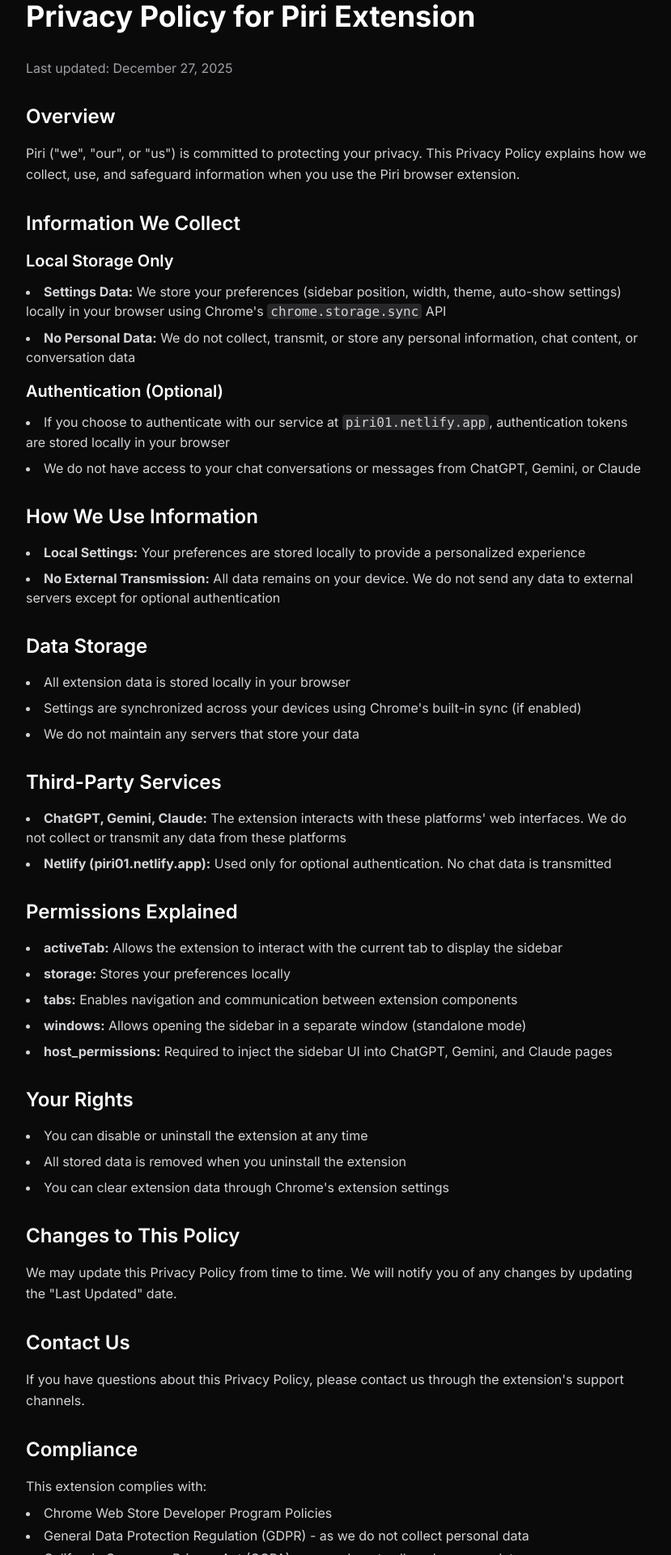
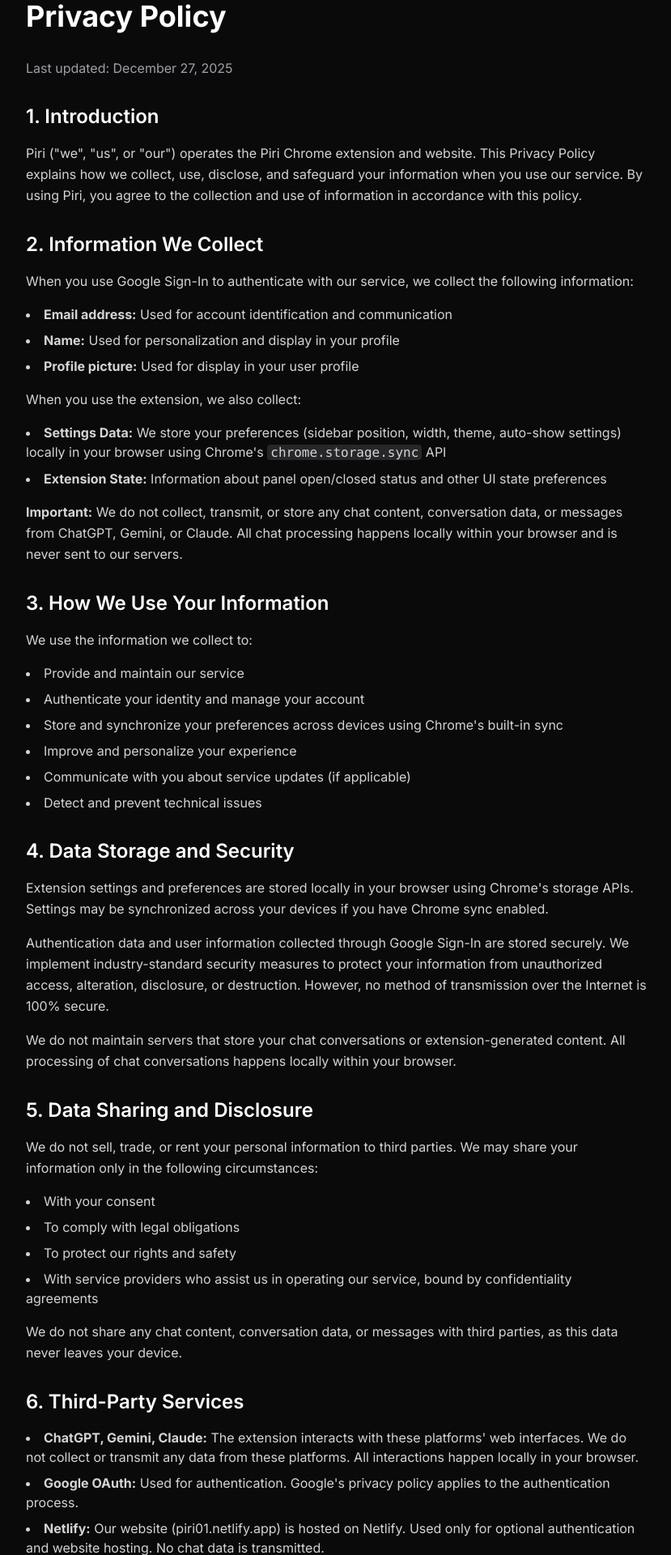
Before and after one commit to vishesh9131/piri-site, a Next.js app: page /privacy in a window 1280 px wide. Shown: the part 80-2000 px from the top of the page at 81% size, without its empty margins (224-1053 px from the left). Built offline with nearby package versions, Linux system fonts and the light colour scheme.

Commit message:
update privacy policy to match competitor structure with detailed sections

```diff
--- a/src/app/privacy/page.tsx
+++ b/src/app/privacy/page.tsx
@@ -4,66 +4,102 @@ export default function PrivacyPolicy() {
   return (
     <div className="min-h-screen bg-[#0a0a0a] text-white py-20 px-6">
       <div className="max-w-3xl mx-auto">
-        <h1 className="text-4xl font-bold mb-8">Privacy Policy for Piri Extension</h1>
+        <h1 className="text-4xl font-bold mb-8">Privacy Policy</h1>
         <p className="text-zinc-400 mb-8">Last updated: December 27, 2025</p>
 
         <section className="mb-8">
-          <h2 className="text-2xl font-semibold mb-4">Overview</h2>
+          <h2 className="text-2xl font-semibold mb-4">1. Introduction</h2>
           <p className="text-zinc-300 leading-relaxed">
-            Piri ("we", "our", or "us") is committed to protecting your privacy. This Privacy Policy explains how we collect, use, and safeguard information when you use the Piri browser extension.
+            Piri ("we", "us", or "our") operates the Piri Chrome extension and website. This Privacy Policy explains how we collect, use, disclose, and safeguard your information when you use our service. By using Piri, you agree to the collection and use of information in accordance with this policy.
           </p>
         </section>
 
         <section className="mb-8">
-          <h2 className="text-2xl font-semibold mb-4">Information We Collect</h2>
+          <h2 className="text-2xl font-semibold mb-4">2. Information We Collect</h2>
 
-          <h3 className="text-xl font-semibold mb-3 mt-4">Local Storage Only</h3>
+          <p className="text-zinc-300 leading-relaxed mb-4">
+            When you use Google Sign-In to authenticate with our service, we collect the following information:
+          </p>
           <ul className="list-disc list-inside text-zinc-300 space-y-2 mb-4">
-            <li>
-              <strong>Settings Data:</strong> We store your preferences (sidebar position, width, theme, auto-show settings) locally in your browser using Chrome's <code className="bg-zinc-800 px-1 rounded">chrome.storage.sync</code> API
-            </li>
-            <li>
-              <strong>No Personal Data:</strong> We do not collect, transmit, or store any personal information, chat content, or conversation data
-            </li>
+            <li><strong>Email address:</strong> Used for account identification and communication</li>
+            <li><strong>Name:</strong> Used for personalization and display in your profile</li>
+            <li><strong>Profile picture:</strong> Used for display in your user profile</li>
           </ul>
 
-          <h3 className="text-xl font-semibold mb-3 mt-4">Authentication (Optional)</h3>
+          <p className="text-zinc-300 leading-relaxed mb-4">
+            When you use the extension, we also collect:
+          </p>
+          <ul className="list-disc list-inside text-zinc-300 space-y-2 mb-4">
+            <li><strong>Settings Data:</strong> We store your preferences (sidebar position, width, theme, auto-show settings) locally in your browser using Chrome's <code className="bg-zinc-800 px-1 rounded">chrome.storage.sync</code> API</li>
+            <li><strong>Extension State:</strong> Information about panel open/closed status and other UI state preferences</li>
+          </ul>
+
+          <p className="text-zinc-300 leading-relaxed">
+            <strong>Important:</strong> We do not collect, transmit, or store any chat content, conversation data, or messages from ChatGPT, Gemini, or Claude. All chat processing happens locally within your browser and is never sent to our servers.
+          </p>
+        </section>
+
+        <section className="mb-8">
+          <h2 className="text-2xl font-semibold mb-4">3. How We Use Your Information</h2>
+          <p className="text-zinc-300 leading-relaxed mb-4">
+            We use the information we collect to:
+          </p>
           <ul className="list-disc list-inside text-zinc-300 space-y-2">
-            <li>If you choose to authenticate with our service at <code className="bg-zinc-800 px-1 rounded">piri01.netlify.app</code>, authentication tokens are stored locally in your browser</li>
-            <li>We do not have access to your chat conversations or messages from ChatGPT, Gemini, or Claude</li>
+            <li>Provide and maintain our service</li>
+            <li>Authenticate your identity and manage your account</li>
+            <li>Store and synchronize your preferences across devices using Chrome's built-in sync</li>
+            <li>Improve and personalize your experience</li>
+            <li>Communicate with you about service updates (if applicable)</li>
+            <li>Detect and prevent technical issues</li>
           </ul>
         </section>
 
         <section className="mb-8">
-          <h2 className="text-2xl font-semibold mb-4">How We Use Information</h2>
+          <h2 className="text-2xl font-semibold mb-4">4. Data Storage and Security</h2>
+          <p className="text-zinc-300 leading-relaxed mb-4">
+            Extension settings and preferences are stored locally in your browser using Chrome's storage APIs. Settings may be synchronized across your devices if you have Chrome sync enabled.
+          </p>
+          <p className="text-zinc-300 leading-relaxed mb-4">
+            Authentication data and user information collected through Google Sign-In are stored securely. We implement industry-standard security measures to protect your information from unauthorized access, alteration, disclosure, or destruction. However, no method of transmission over the Internet is 100% secure.
+          </p>
+          <p className="text-zinc-300 leading-relaxed">
+            We do not maintain servers that store your chat conversations or extension-generated content. All processing of chat conversations happens locally within your browser.
+          </p>
+        </section>
+
+        <section className="mb-8">
+          <h2 className="text-2xl font-semibold mb-4">5. Data Sharing and Disclosure</h2>
+          <p className="text-zinc-300 leading-relaxed mb-4">
+            We do not sell, trade, or rent your personal information to third parties. We may share your information only in the following circumstances:
+          </p>
           <ul className="list-disc list-inside text-zinc-300 space-y-2">
-            <li><strong>Local Settings:</strong> Your preferences are stored locally to provide a personalized experience</li>
-            <li><strong>No External Transmission:</strong> All data remains on your device. We do not send any data to external servers except for optional authentication</li>
+            <li>With your consent</li>
+            <li>To comply with legal obligations</li>
+            <li>To protect our rights and safety</li>
+            <li>With service providers who assist us in operating our service, bound by confidentiality agreements</li>
+          </ul>
+          <p className="text-zinc-300 leading-relaxed mt-4">
+            We do not share any chat content, conversation data, or messages with third parties, as this data never leaves your device.
+          </p>
+        </section>
+
+        <section className="mb-8">
+          <h2 className="text-2xl font-semibold mb-4">6. Third-Party Services</h2>
+          <ul className="list-disc list-inside text-zinc-300 space-y-2">
+            <li><strong>ChatGPT, Gemini, Claude:</strong> The extension interacts with these platforms' web interfaces. We do not collect or transmit any data from these platforms. All interactions happen locally in your browser.</li>
+            <li><strong>Google OAuth:</strong> Used for authentication. Google's privacy policy applies to the authentication process.</li>
+            <li><strong>Netlify:</strong> Our website (piri01.netlify.app) is hosted on Netlify. Used only for optional authentication and website hosting. No chat data is transmitted.</li>
           </ul>
         </section>
 
         <section className="mb-8">
-          <h2 className="text-2xl font-semibold mb-4">Data Storage</h2>
-          <ul className="list-disc list-inside text-zinc-300 space-y-2">
-            <li>All extension data is stored locally in your browser</li>
-            <li>Settings are synchronized across your devices using Chrome's built-in sync (if enabled)</li>
-            <li>We do not maintain any servers that store your data</li>
-          </ul>
-        </section>
-
-        <section className="mb-8">
-          <h2 className="text-2xl font-semibold mb-4">Third-Party Services</h2>
-          <ul className="list-disc list-inside text-zinc-300 space-y-2">
-            <li><strong>ChatGPT, Gemini, Claude:</strong> The extension interacts with these platforms' web interfaces. We do not collect or transmit any data from these platforms</li>
-            <li><strong>Netlify (piri01.netlify.app):</strong> Used only for optional authentication. No chat data is transmitted</li>
-          </ul>
-        </section>
-
-        <section className="mb-8">
-          <h2 className="text-2xl font-semibold mb-4">Permissions Explained</h2>
+          <h2 className="text-2xl font-semibold mb-4">7. Permissions Explained</h2>
+          <p className="text-zinc-300 leading-relaxed mb-4">
+            The extension requires the following permissions:
+          </p>
           <ul className="list-disc list-inside text-zinc-300 space-y-2">
             <li><strong>activeTab:</strong> Allows the extension to interact with the current tab to display the sidebar</li>
-            <li><strong>storage:</strong> Stores your preferences locally</li>
+            <li><strong>storage:</strong> Stores your preferences locally in your browser</li>
             <li><strong>tabs:</strong> Enables navigation and communication between extension components</li>
             <li><strong>windows:</strong> Allows opening the sidebar in a separate window (standalone mode)</li>
             <li><strong>host_permissions:</strong> Required to inject the sidebar UI into ChatGPT, Gemini, and Claude pages</li>
@@ -71,37 +107,47 @@ export default function PrivacyPolicy() {
         </section>
 
         <section className="mb-8">
-          <h2 className="text-2xl font-semibold mb-4">Your Rights</h2>
+          <h2 className="text-2xl font-semibold mb-4">8. Your Rights</h2>
+          <p className="text-zinc-300 leading-relaxed mb-4">
+            You have the right to access, update, or delete your personal information at any time. You can manage your data through the following methods:
+          </p>
           <ul className="list-disc list-inside text-zinc-300 space-y-2">
-            <li>You can disable or uninstall the extension at any time</li>
-            <li>All stored data is removed when you uninstall the extension</li>
+            <li>You can disable or uninstall the extension at any time through Chrome's extension settings</li>
+            <li>All stored extension data is removed when you uninstall the extension</li>
             <li>You can clear extension data through Chrome's extension settings</li>
+            <li>You may revoke our access to your Google account at any time through your Google account settings</li>
+            <li>Contact us directly if you need assistance with data management</li>
           </ul>
         </section>
 
         <section className="mb-8">
-          <h2 className="text-2xl font-semibold mb-4">Changes to This Policy</h2>
+          <h2 className="text-2xl font-semibold mb-4">9. Changes to This Policy</h2>
           <p className="text-zinc-300 leading-relaxed">
-            We may update this Privacy Policy from time to time. We will notify you of any changes by updating the "Last Updated" date.
+            We may update this Privacy Policy from time to time. We will notify you of any changes by updating the "Last Updated" date at the top of this page. Your continued use of the service after any changes constitutes acceptance of the new Privacy Policy.
           </p>
         </section>
 
         <section className="mb-8">
-          <h2 className="text-2xl font-semibold mb-4">Contact Us</h2>
-          <p className="text-zinc-300 leading-relaxed">
-            If you have questions about this Privacy Policy, please contact us through the extension's support channels.
+          <h2 className="text-2xl font-semibold mb-4">10. Contact Us</h2>
+          <p className="text-zinc-300 leading-relaxed mb-4">
+            If you have questions about this Privacy Policy, please contact us:
           </p>
+          <div className="text-zinc-300 space-y-2">
+            <p><strong>Email:</strong> <a href="mailto:sciencely98@gmail.com" className="text-blue-400 hover:underline">sciencely98@gmail.com</a></p>
+            <p><strong>Website:</strong> <a href="https://piri01.netlify.app" target="_blank" rel="noopener noreferrer" className="text-blue-400 hover:underline">piri01.netlify.app</a></p>
+            <p><strong>GitHub:</strong> <a href="https://github.com/vishesh9131" target="_blank" rel="noopener noreferrer" className="text-blue-400 hover:underline">github.com/vishesh9131</a></p>
+          </div>
         </section>
 
         <section className="mb-8">
-          <h2 className="text-2xl font-semibold mb-4">Compliance</h2>
+          <h2 className="text-2xl font-semibold mb-4">11. Compliance</h2>
           <p className="text-zinc-300 leading-relaxed mb-2">
             This extension complies with:
           </p>
           <ul className="list-disc list-inside text-zinc-300 space-y-1">
             <li>Chrome Web Store Developer Program Policies</li>
-            <li>General Data Protection Regulation (GDPR) - as we do not collect personal data</li>
-            <li>California Consumer Privacy Act (CCPA) - as we do not sell or share user data</li>
+            <li>General Data Protection Regulation (GDPR)</li>
+            <li>California Consumer Privacy Act (CCPA)</li>
           </ul>
         </section>
 
```
